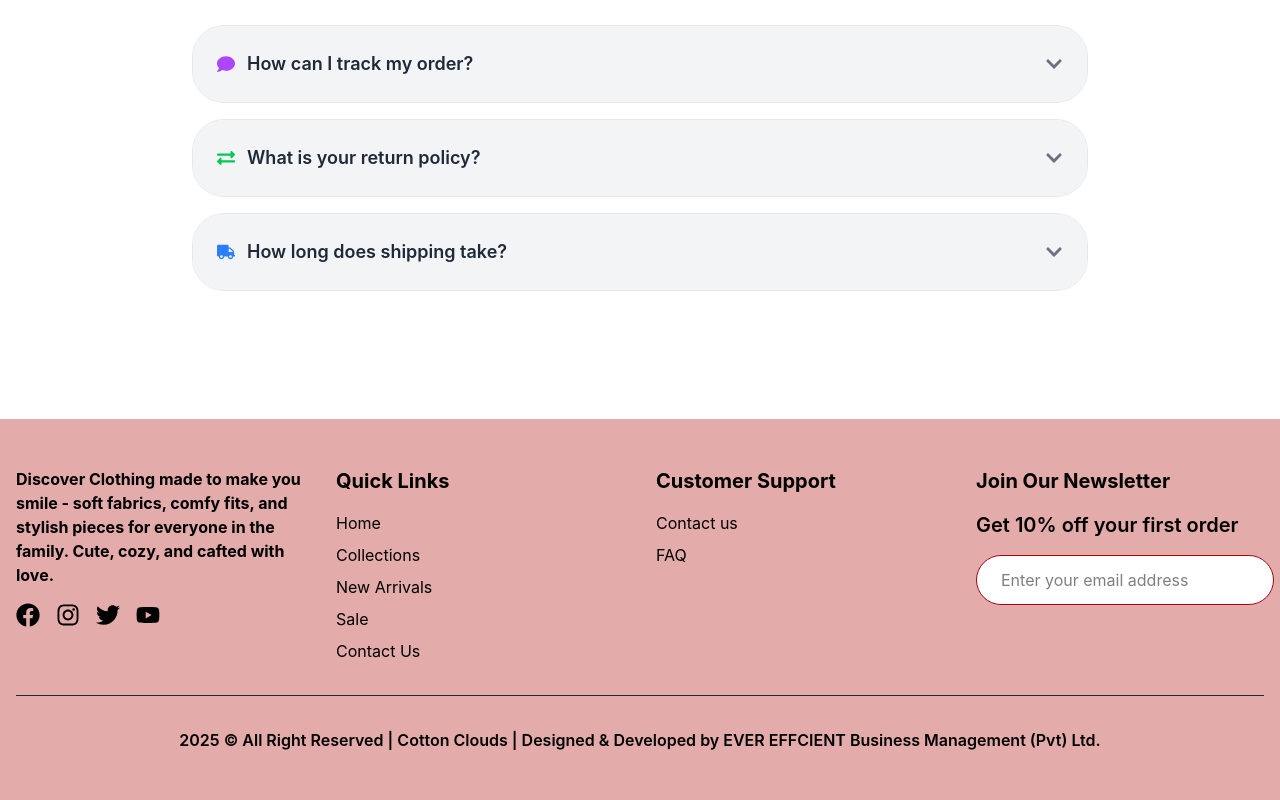
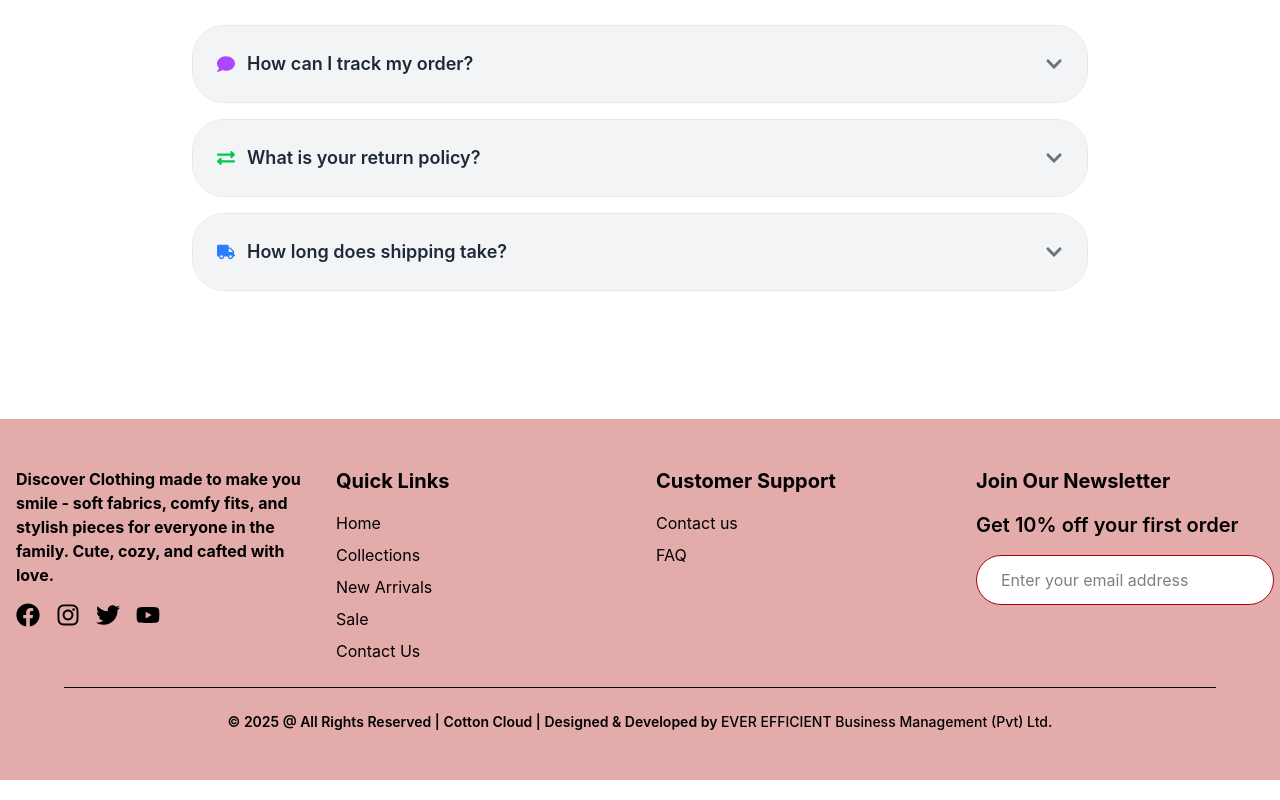
Before and after one commit to supunyasanthaofficial/Cotton, a React (Vite) app: page /contact in a window 1280 px wide. Shown: the part 1391-2191 px from the top of the page. Built offline with nearby package versions, Linux system fonts and the light colour scheme.

Commit message:
Add official link for bottom bar.

```diff
--- a/src/components/Footer.jsx
+++ b/src/components/Footer.jsx
@@ -93,10 +93,19 @@ const Footer = () => {
           </div>
         </div>
 
-        <div className="border-t border-gray-800 mt-8 pt-8 text-center">
-          <p className="text-black font-semibold">
-            2025 © All Right Reserved | Cotton Clouds | Designed & Developed by
-            EVER EFFCIENT Business Management (Pvt) Ltd.
+        <div className="max-w-6xl mx-auto mt-6 pt-6 border-t border-black text-xl-center font-semibold text-center text-black text-sm">
+          <p>
+            &copy; 2025 @ All Rights Reserved | Cotton Cloud | Designed &
+            Developed by{" "}
+            <a
+              href="https://everefficient.lk/"
+              target="_blank"
+              rel="noopener noreferrer"
+              className="text-black hover:text-red-500 font-medium  transition duration-300"
+            >
+              EVER EFFICIENT Business Management (Pvt) Ltd
+            </a>
+            .
           </p>
         </div>
       </div>
```
